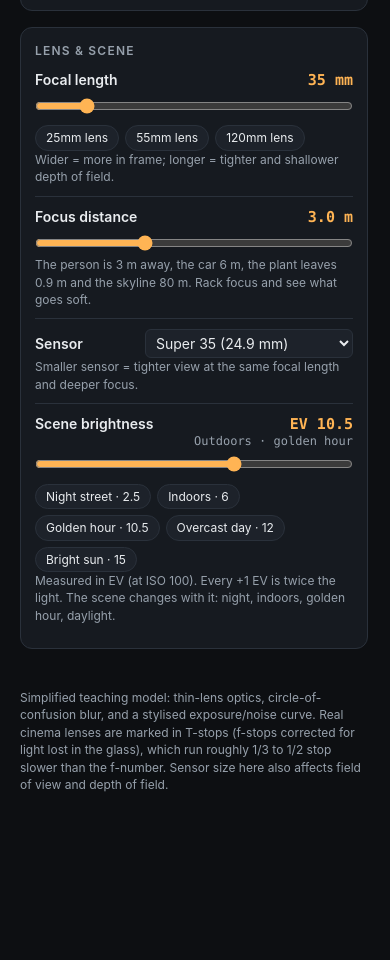
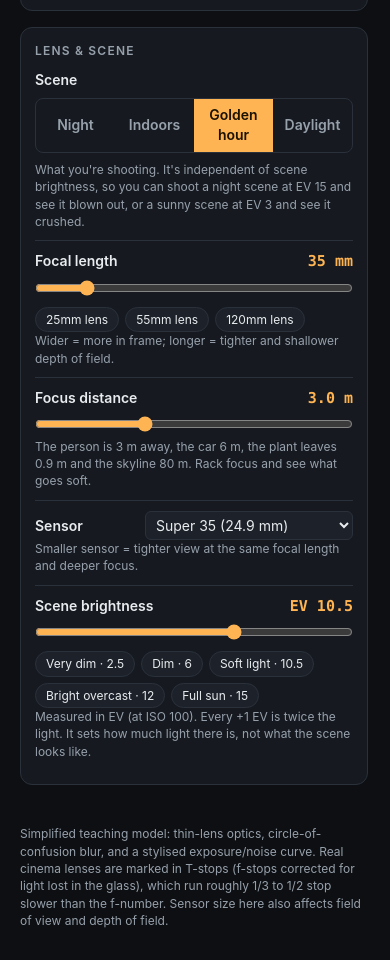
Before and after one commit to PongAlmighty/lensExplainer, a plain HTML site: page index.html in a window 390 px wide. Shown: the part 3141-4101 px from the top of the page. Before the commit the page ends 3964 px from the top, so only its background shows below. Drawn offline with Linux system fonts and the light colour scheme.

Commit message:
Decouple scene from scene brightness
Adds a Scene picker (night, indoors, golden hour, daylight). Scene
brightness is now only a light level; presets choose their own scene.

Co-Authored-By: Claude Sonnet 5.5 <noreply@anthropic.com>

```diff
--- a/index.html
+++ b/index.html
@@ -191,6 +191,11 @@ footer{color:var(--muted);font-size:12px;padding:0 20px 30px;max-width:900px}
     <section class="card">
       <h2>Lens &amp; scene</h2>
       <div class="ctl">
+        <div class="row"><span class="name">Scene</span></div>
+        <div class="seg" id="sceneSeg"><button data-sc="night">Night</button><button data-sc="indoor">Indoors</button><button data-sc="golden">Golden hour</button><button data-sc="daylight">Daylight</button></div>
+        <div class="hint">What you're shooting. It's independent of scene brightness, so you can shoot a night scene at EV 15 and see it blown out, or a sunny scene at EV 3 and see it crushed.</div>
+      </div>
+      <div class="ctl">
         <div class="row"><span class="name">Focal length</span><span class="val" id="focalVal"></span></div>
         <input type="range" id="focalSlider" min="18" max="135" step="1">
         <div class="pills" id="lensChips"></div>
@@ -208,10 +213,9 @@ footer{color:var(--muted);font-size:12px;padding:0 20px 30px;max-width:900px}
       </div>
       <div class="ctl">
         <div class="row"><span class="name">Scene brightness</span><span class="val" id="evVal"></span></div>
-        <div class="alt" id="sceneName" style="text-align:right"></div>
         <input type="range" id="evSlider" min="1" max="16" step="0.5">
         <div class="pills" id="evChips"></div>
-        <div class="hint">Measured in EV (at ISO 100). Every +1 EV is twice the light. The scene changes with it: night, indoors, golden hour, daylight.</div>
+        <div class="hint">Measured in EV (at ISO 100). Every +1 EV is twice the light. It sets how much light there is, not what the scene looks like.</div>
       </div>
     </section>
   </aside>
@@ -226,7 +230,7 @@ const $=id=>document.getElementById(id);
 const F_STOPS=[1.0,1.1,1.2,1.4,1.6,1.8,2,2.2,2.5,2.8,3.2,3.5,4,4.5,5,5.6,6.3,7.1,8,9,10,11,13,14,16,18,20,22];
 const ISOS=[100,125,160,200,250,320,400,500,640,800,1000,1250,1600,2000,2500,3200,4000,5000,6400,8000,10000,12800,16000,20000,25600];
 const SPEEDS=[24,25,30,48,50,60,96,100,120,125,160,200,250,320,400,500,640,800,1000,1250,1600,2000,2500,3200,4000,5000,6400,8000];
-const DEFAULTS={fps:24,mode:'angle',angle:180,den:48,fi:9,ii:6,nd:4,focal:35,focus:3,ev:10.5,sensor:24.9,dual:true};
+const DEFAULTS={scene:'golden',fps:24,mode:'angle',angle:180,den:48,fi:9,ii:6,nd:4,focal:35,focus:3,ev:10.5,sensor:24.9,dual:true};
 const S=Object.assign({},DEFAULTS);
 let D_BG=80,D_CAR=6;const D_MID=3,D_FG=0.9,CAR_SPEED=1000;
 
@@ -276,7 +280,6 @@ const SCENES={
   golden:  {name:'Outdoors · golden hour',obj:'car',  bgName:'skyline',   dBg:80,dObj:6},
   daylight:{name:'Outdoors · daylight',   obj:'car',  bgName:'skyline',   dBg:80,dObj:6},
 };
-const sceneFor=ev=>ev<4.5?'night':ev<8.5?'indoor':ev<11.5?'golden':'daylight';
 let SC='golden';
 
 const OUT={
@@ -612,19 +615,20 @@ $('ndSeg').onclick=e=>{const v=e.target.dataset.nd;if(v==null)return;S.nd=+v;upd
 $('focalSlider').oninput=e=>{S.focal=+e.target.value;update()};
 $('focusSlider').oninput=e=>{S.focus=posToDist(+e.target.value);update()};
 $('sensor').onchange=e=>{S.sensor=+e.target.value;update()};
+$('sceneSeg').onclick=e=>{const v=e.target.dataset.sc;if(!v)return;S.scene=v;update()};
 $('evSlider').oninput=e=>{S.ev=+e.target.value;update()};
 
-const EVCHIPS=[['Night street',2.5],['Indoors',6],['Golden hour',10.5],['Overcast day',12],['Bright sun',15]];
+const EVCHIPS=[['Very dim',2.5],['Dim',6],['Soft light',10.5],['Bright overcast',12],['Full sun',15]];
 EVCHIPS.forEach(([n,v])=>{const b=document.createElement('button');b.className='pill';b.textContent=n+' · '+v;b.onclick=()=>{S.ev=v;update()};$('evChips').appendChild(b)});
 
 const PRESETS=[
   ['Cinematic 24p 180°',{}],
-  ['Dreamy portrait',{fi:3,focal:85,nd:6,ev:11}],
-  ['Deep-focus landscape',{fi:24,focal:18,focus:8,nd:0,ev:11.5}],
-  ['Freeze the action',{mode:'speed',den:2000,fi:6,ii:9,nd:2,ev:12,focal:50}],
-  ['Silky motion blur 360°',{angle:360,fi:15,ev:11.5}],
-  ['Night street, dual-native',{fi:6,ii:15,nd:0,ev:2.5}],
-  ['BMD Micro Studio 4K G2',{fps:25,mode:'speed',den:50,fi:9,ii:6,nd:0,focal:25,sensor:18.96,ev:6.5,dual:true}],
+  ['Dreamy portrait',{scene:'golden',fi:3,focal:85,nd:6,ev:11}],
+  ['Deep-focus landscape',{scene:'daylight',fi:24,focal:18,focus:8,nd:0,ev:11.5}],
+  ['Freeze the action',{scene:'daylight',mode:'speed',den:2000,fi:6,ii:9,nd:2,ev:12,focal:50}],
+  ['Silky motion blur 360°',{scene:'daylight',angle:360,fi:15,ev:11.5}],
+  ['Night street, dual-native',{scene:'night',fi:6,ii:15,nd:0,ev:2.5}],
+  ['BMD Micro Studio 4K G2',{scene:'indoor',fps:25,mode:'speed',den:50,fi:9,ii:6,nd:0,focal:25,sensor:18.96,ev:6.5,dual:true}],
 ];
 PRESETS.forEach(([n,p])=>{const b=document.createElement('button');b.className='pill';b.textContent=n;
   b.onclick=()=>{Object.assign(S,DEFAULTS,p);if(p.mode==='speed')S.mode='speed';syncAll();update()};$('presets').appendChild(b)});
@@ -647,7 +651,7 @@ new ResizeObserver(()=>{stage.style.transform=`scale(${frame.clientWidth/W})`}).
 function update(){
   const N=Nval(),iso=ISOS[S.ii],t=tSec(),ang=Math.min(360,t*S.fps*360),Nn=F_STOPS[S.fi];
   const E=log2(t/(N*N)*(iso/100))+S.ev-S.nd;
-  SC=sceneFor(S.ev);const sc=SCENES[SC];D_BG=sc.dBg;D_CAR=sc.dObj;
+  SC=S.scene;const sc=SCENES[SC];D_BG=sc.dBg;D_CAR=sc.dObj;
   const z=(S.focal/S.sensor)/(35/24.9);
 
   // blur per layer
@@ -692,7 +696,7 @@ function update(){
   $('isoVal').textContent=iso;$('ndVal').textContent=S.nd?`−${S.nd} stops`:'off';
   document.querySelectorAll('#ndSeg button').forEach(x=>x.classList.toggle('on',+x.dataset.nd===S.nd));
   $('focalVal').textContent=S.focal+' mm';$('focusVal').textContent=fmtDist(S.focus);
-  $('evVal').textContent='EV '+S.ev;$('sceneName').textContent=sc.name;
+  $('evVal').textContent='EV '+S.ev;document.querySelectorAll('#sceneSeg button').forEach(x=>x.classList.toggle('on',x.dataset.sc===SC));
   $('focusHint').textContent=`The person is 3 m away, the ${sc.obj} ${D_CAR} m, the plant leaves 0.9 m and the ${sc.bgName} ${D_BG} m. Rack focus and see what goes soft.`;
 
   const col=Math.abs(E)<.5?'var(--good)':Math.abs(E)<1.5?'var(--warn)':'var(--bad)';
```
Also changed, not shown: 1 other file.
